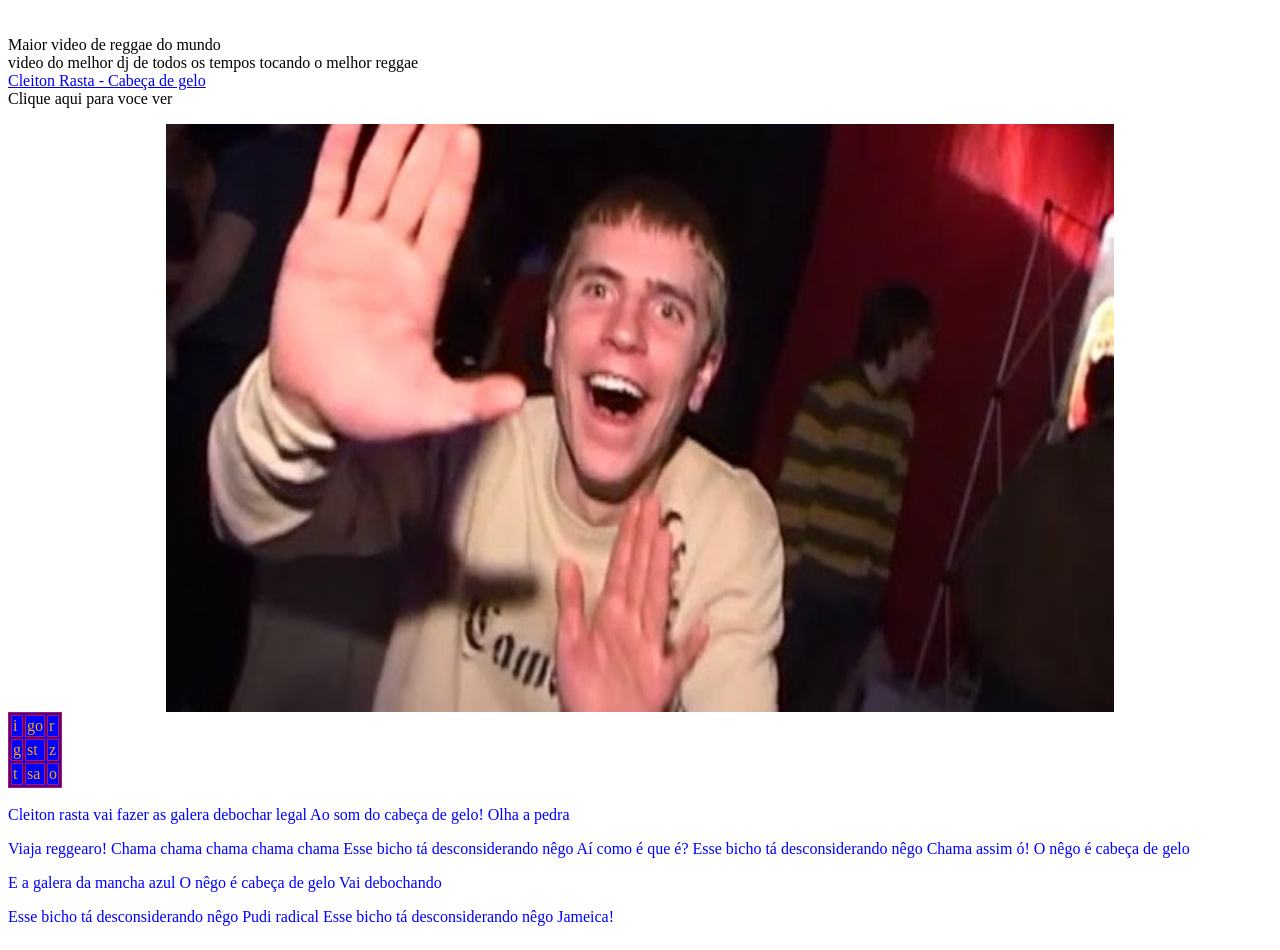
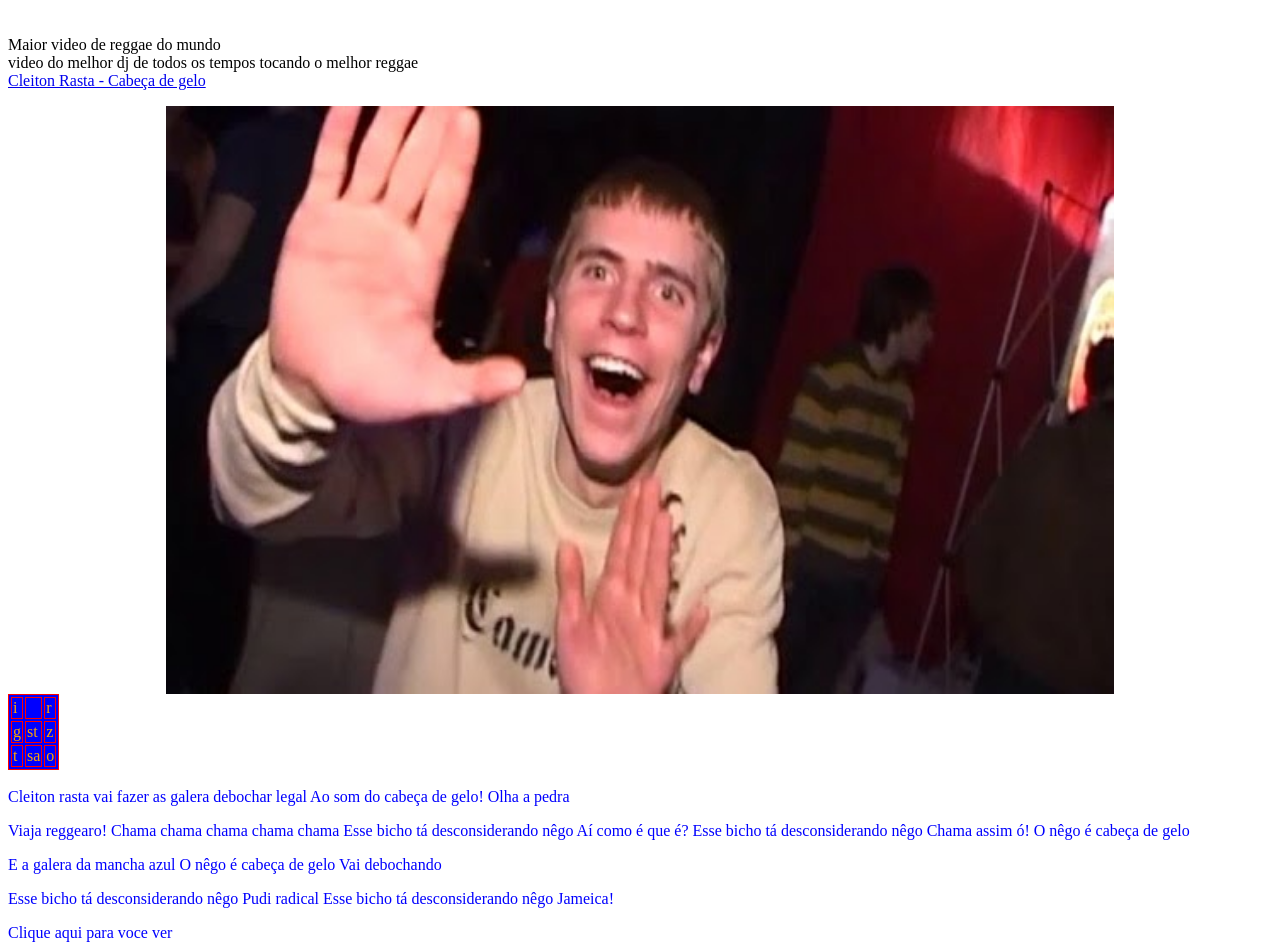
Before and after one commit to Igorib4s/Igorib4s.github.io, a plain HTML site: page index.html in a window 1280 px wide. Shown: the part 146-1096 px from the top of the page. Drawn offline with Linux system fonts and the light colour scheme.

Commit message:
Update index.html

```diff
--- a/index.html
+++ b/index.html
@@ -36,10 +36,6 @@
  <br>
  <a href=https://www.youtube.com/watch?v=cb7lRInEa6c>
   Cleiton Rasta - Cabeça de gelo </a>
-  <footer>
-  Clique aqui para voce ver
- </footer>
-
     <p>
    <center> <img src=dimitri.jpg width=75% height=75% > </center>
       <table >
@@ -47,7 +43,7 @@
          <td>
           i
          </td>
-        <td>
+        <td
          go
         </td>
         <td>
@@ -99,5 +95,8 @@ Pudi radical
 Esse bicho tá desconsiderando nêgo
 Jameica!</br>
     <p>
+      <footer>
+  Clique aqui para voce ver
+ </footer>
   </body>
 </html>
```
